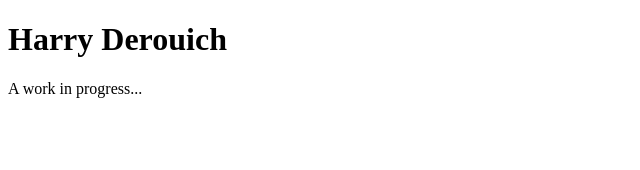
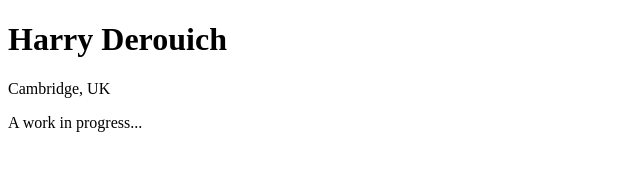
Before and after one commit to harryderouich/harryderouich.github.io, a plain HTML site: page index.html in a window 1280 px wide. Shown: the whole page, without its empty margins (0-640 px from the left). Drawn offline with Linux system fonts and the light colour scheme.

Commit message:
Update index.html

```diff
--- a/index.html
+++ b/index.html
@@ -2,6 +2,7 @@
 <html>
     <body>
         <h1>Harry Derouich</h1>
+        <p>Cambridge, UK</p>
         <p>A work in progress...</p>
     </body>
 </html>
```
